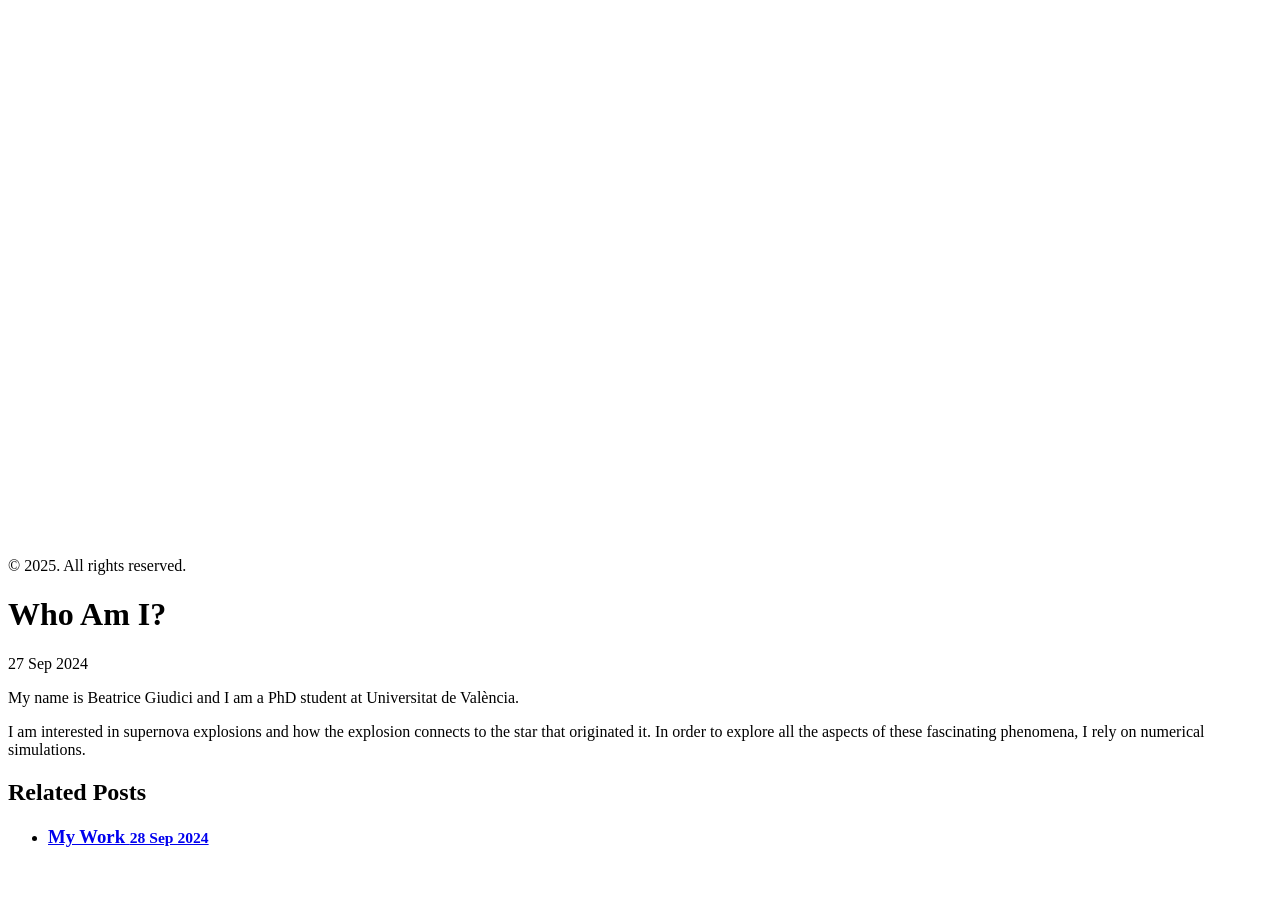
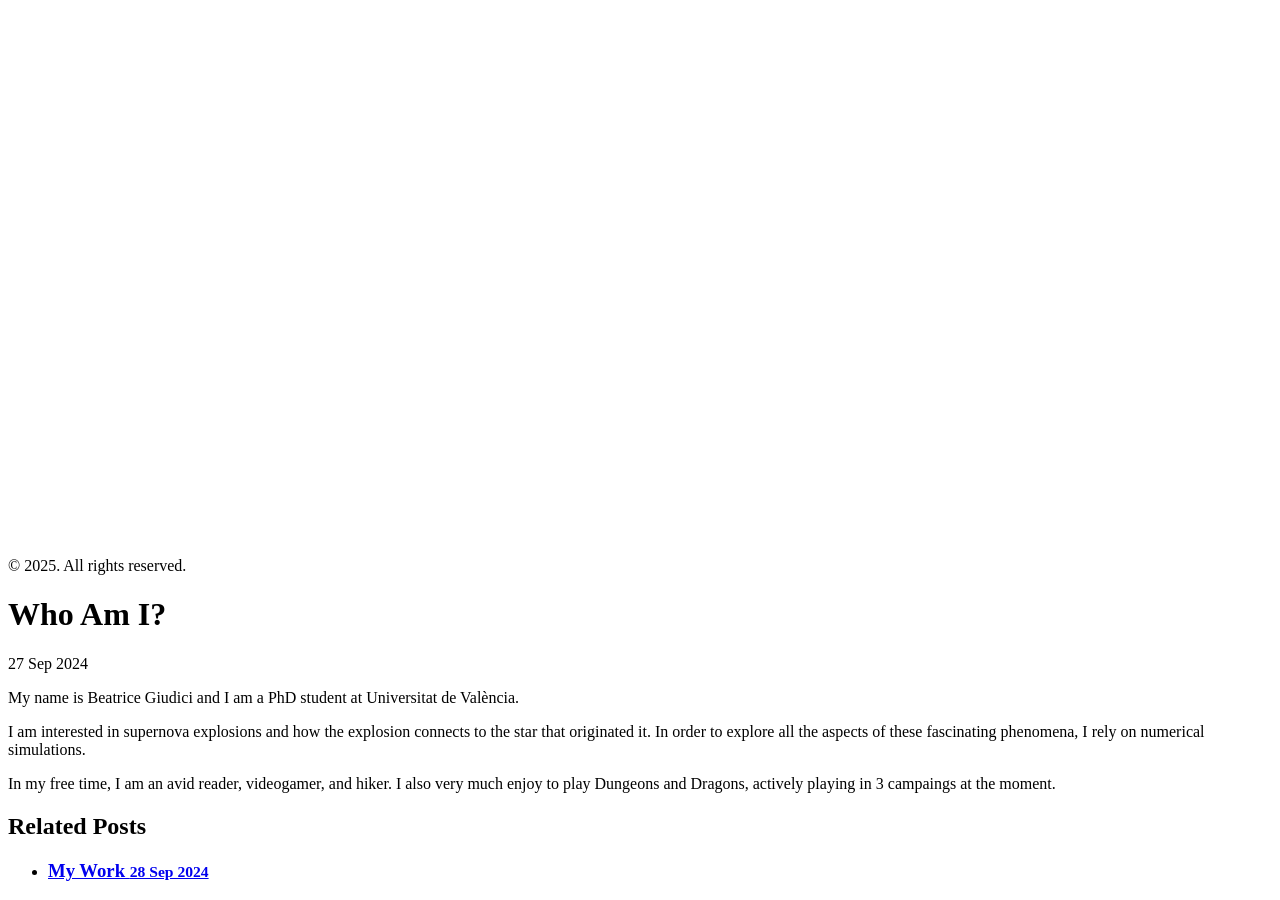
Before and after one commit to BeaGiudici/BeaGiudici.github.io, a Jekyll site: the page built from _posts/2024-09-27-whoami.md, in a window 1280 px wide and 900 px high, scrolled down 3509 px. Built offline with Jekyll 4.4.1, drawn with Linux system fonts in a browser that asks for light colours; before the commit the page ends 4375 px from its top, so only the background shows below that.

Commit message:
Updating interests

```diff
--- a/_posts/2024-09-27-whoami.md
+++ b/_posts/2024-09-27-whoami.md
@@ -7,3 +7,6 @@
 
 I am interested in supernova explosions and how the explosion connects to the star that originated it.
 In order to explore all the aspects of these fascinating phenomena, I rely on numerical simulations.
+
+In my free time, I am an avid reader, videogamer, and hiker. I also very much enjoy to play Dungeons and Dragons,
+actively playing in 3 campaings at the moment.
```
